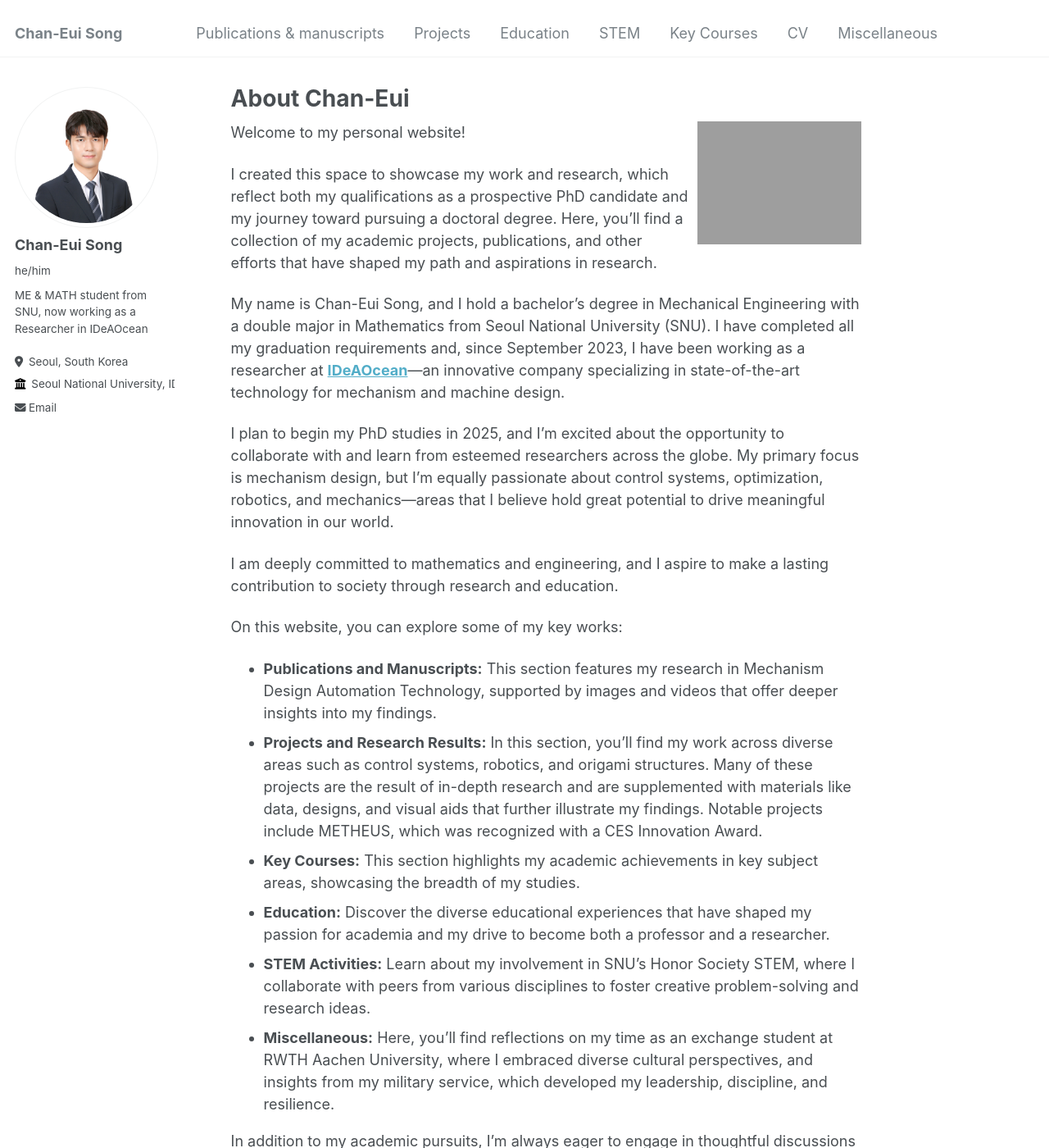
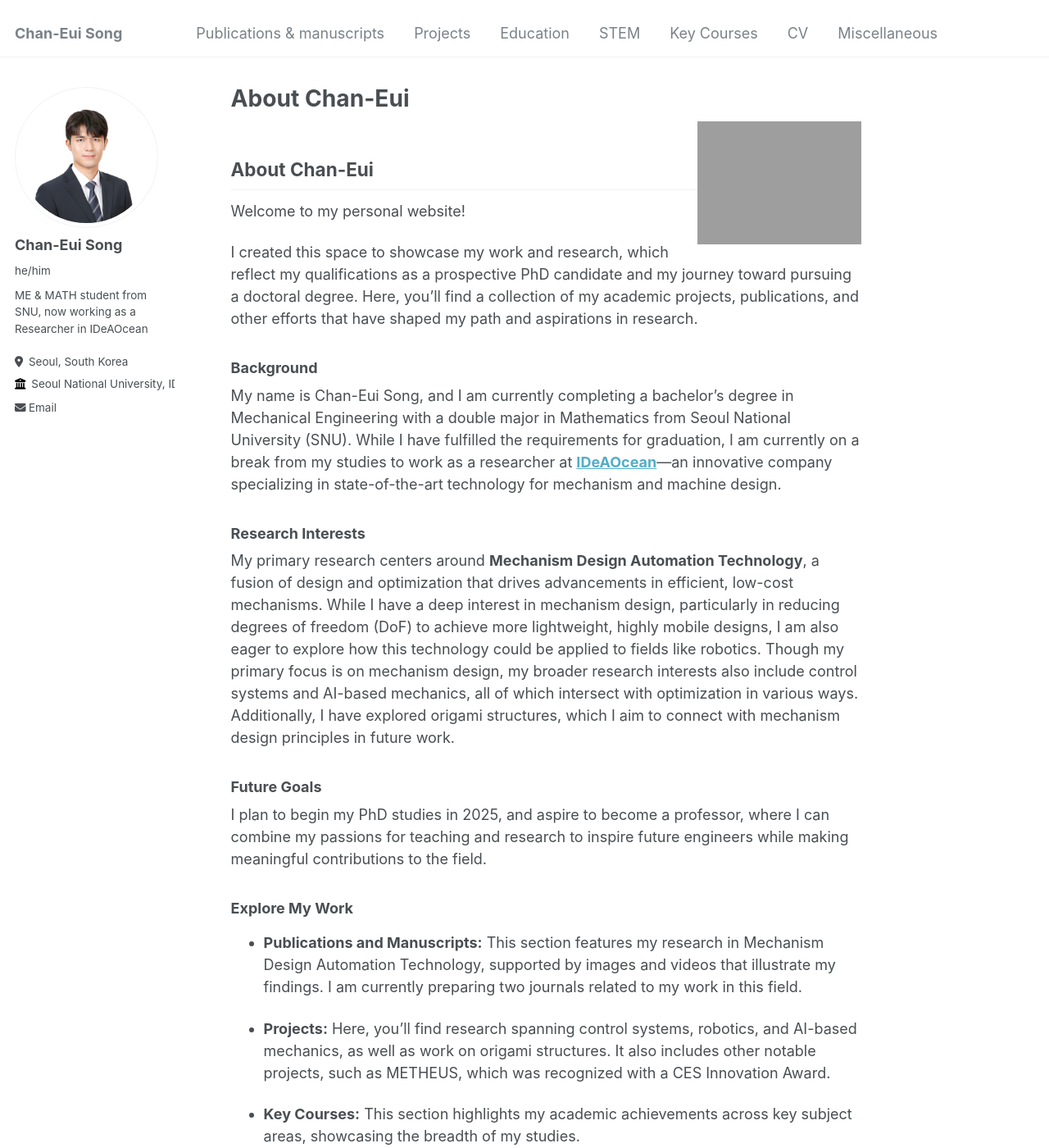
Before and after one commit to cksdml1014/chanisong, a Jekyll site: the page built from _pages/about.md, in a window 1280 px wide and 1400 px high. Shown: the whole window at 82% size. Built offline with Jekyll 4.4.1, drawn with Linux system fonts in a browser that asks for light colours; some of the changed text lies outside the part shown.

Commit message:
Update about.md

```diff
--- a/_pages/about.md
+++ b/_pages/about.md
@@ -11,24 +11,36 @@ redirect_from:
     <img src="https://cksdml1014.github.io/chanisong/images/profile1.jpg" alt="Hi! I'm Chani!" style="width: 100%;">
 </div>
 
+## About Chan-Eui
+
 Welcome to my personal website!
 
-I created this space to showcase my work and research, which reflect both my qualifications as a prospective PhD candidate and my journey toward pursuing a doctoral degree. Here, you'll find a collection of my academic projects, publications, and other efforts that have shaped my path and aspirations in research.
+I created this space to showcase my work and research, which reflect my qualifications as a prospective PhD candidate and my journey toward pursuing a doctoral degree. Here, you'll find a collection of my academic projects, publications, and other efforts that have shaped my path and aspirations in research.
 
-My name is Chan-Eui Song, and I hold a bachelor's degree in Mechanical Engineering with a double major in Mathematics from Seoul National University (SNU). I have completed all my graduation requirements and, since September 2023, I have been working as a researcher at **[IDeAOcean](https://ideaocean.ai)**—an innovative company specializing in state-of-the-art technology for mechanism and machine design.
+### Background
 
-I plan to begin my PhD studies in 2025, and I’m excited about the opportunity to collaborate with and learn from esteemed researchers across the globe. My primary focus is mechanism design, but I’m equally passionate about control systems, optimization, robotics, and mechanics—areas that I believe hold great potential to drive meaningful innovation in our world.
+My name is Chan-Eui Song, and I am currently completing a bachelor's degree in Mechanical Engineering with a double major in Mathematics from Seoul National University (SNU). While I have fulfilled the requirements for graduation, I am currently on a break from my studies to work as a researcher at **[IDeAOcean](https://ideaocean.ai)**—an innovative company specializing in state-of-the-art technology for mechanism and machine design.
 
-I am deeply committed to mathematics and engineering, and I aspire to make a lasting contribution to society through research and education.
+### Research Interests
 
-On this website, you can explore some of my key works:
-- **Publications and Manuscripts:** This section features my research in Mechanism Design Automation Technology, supported by images and videos that offer deeper insights into my findings.
-- **Projects and Research Results:** In this section, you'll find my work across diverse areas such as control systems, robotics, and origami structures. Many of these projects are the result of in-depth research and are supplemented with materials like data, designs, and visual aids that further illustrate my findings. Notable projects include METHEUS, which was recognized with a CES Innovation Award.
-- **Key Courses:** This section highlights my academic achievements in key subject areas, showcasing the breadth of my studies.
+My primary research centers around **Mechanism Design Automation Technology**, a fusion of design and optimization that drives advancements in efficient, low-cost mechanisms. While I have a deep interest in mechanism design, particularly in reducing degrees of freedom (DoF) to achieve more lightweight, highly mobile designs, I am also eager to explore how this technology could be applied to fields like robotics. Though my primary focus is on mechanism design, my broader research interests also include control systems and AI-based mechanics, all of which intersect with optimization in various ways. Additionally, I have explored origami structures, which I aim to connect with mechanism design principles in future work.
+
+### Future Goals
+
+I plan to begin my PhD studies in 2025, and aspire to become a professor, where I can combine my passions for teaching and research to inspire future engineers while making meaningful contributions to the field.
+
+### Explore My Work
+
+- **Publications and Manuscripts:** This section features my research in Mechanism Design Automation Technology, supported by images and videos that illustrate my findings. I am currently preparing two journals related to my work in this field.
+
+- **Projects:** Here, you'll find research spanning control systems, robotics, and AI-based mechanics, as well as work on origami structures. It also includes other notable projects, such as METHEUS, which was recognized with a CES Innovation Award.
+
+- **Key Courses:** This section highlights my academic achievements across key subject areas, showcasing the breadth of my studies.
+
 - **Education:** Discover the diverse educational experiences that have shaped my passion for academia and my drive to become both a professor and a researcher.
-- **STEM Activities:** Learn about my involvement in SNU's Honor Society STEM, where I collaborate with peers from various disciplines to foster creative problem-solving and research ideas.
+
+- **STEM Activities:** Learn about my involvement in SNU's Honor Society STEM, where collaboration with peers from various disciplines has allowed me to gain fresh insights and approach research challenges with creative solutions.
+
 - **Miscellaneous:** Here, you’ll find reflections on my time as an exchange student at RWTH Aachen University, where I embraced diverse cultural perspectives, and insights from my military service, which developed my leadership, discipline, and resilience.
 
-In addition to my academic pursuits, I’m always eager to engage in thoughtful discussions on a wide range of engineering topics. I invite you to connect with me—whether to discuss my research or to share ideas from your own experiences.
-
 P.S. If you find it difficult to pronounce my name, feel free to call me Chani!
```
